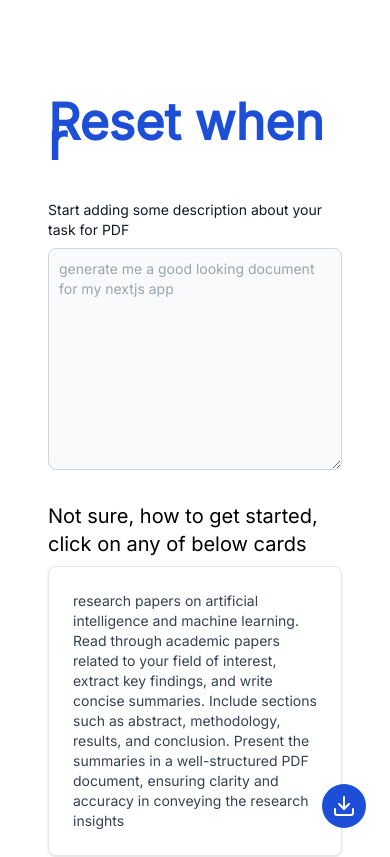
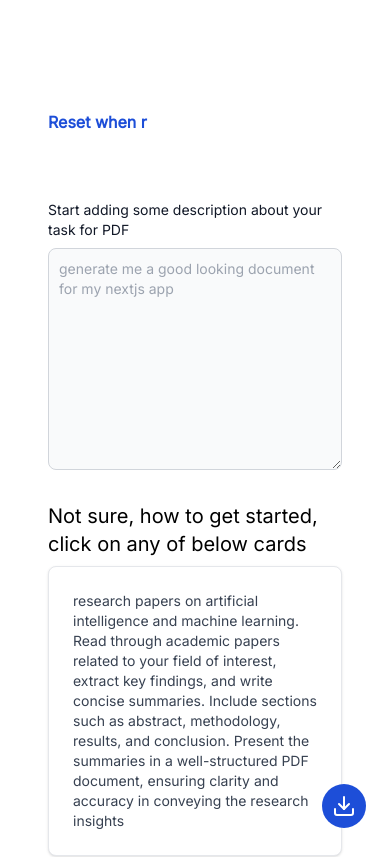
Before and after one commit to Piyush-Use-Personal/next-ai-pdf, a Next.js app: page / in a window 390 px wide. Shown: the top 857 px of the page. Built offline with nearby package versions, Linux system fonts and the light colour scheme; no server answers.

Commit message:
SM for text size

```diff
--- a/components/Typewriter.tsx
+++ b/components/Typewriter.tsx
@@ -35,7 +35,7 @@ const TypeWriter: React.FC<TypeWriterProps> = ({ words = ["Typewriter"], delay =
 
   return (
     <div className="w-full h-full text-black flex  my-16">
-      <h1 className="text-[50px] font-bold h-6 text-blue-700">{text}</h1>
+      <h1 className="text-[50px] xs:text-[16px] font-bold h-6 text-blue-700">{text}</h1>
     </div>
   );
 };
```
